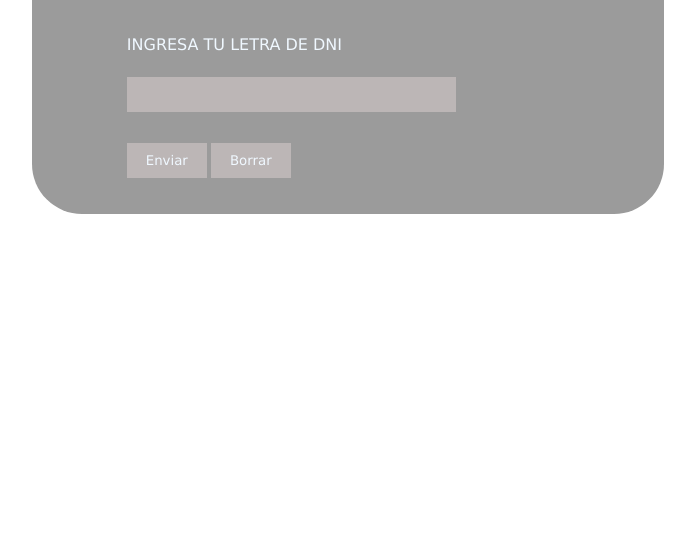
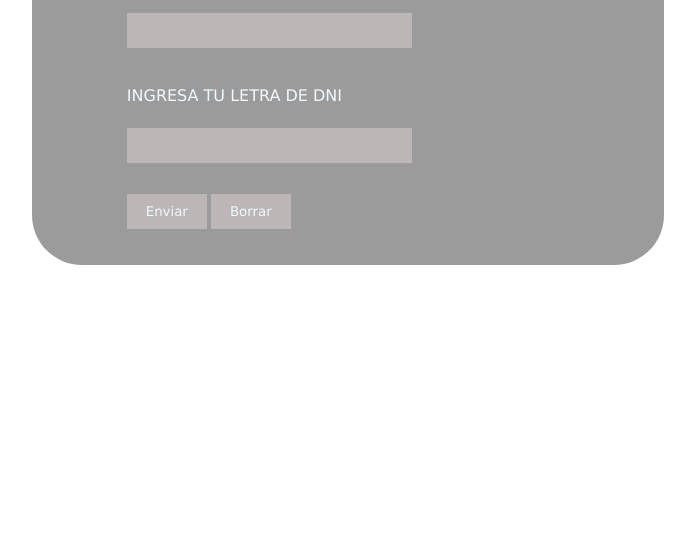
Before and after one commit to PedPesVel/PedPesVel.github.io, a plain HTML site: page Dni.html in a window 1280 px wide. Shown: the part 259-800 px from the top of the page, without its empty margins (292-987 px from the left). Drawn offline with Linux system fonts and the light colour scheme.

Commit message:
Add files via upload

```diff
--- a/estilodni.css
+++ b/estilodni.css
@@ -20,7 +20,7 @@ label{
     width: 50%;
     display: block;
     margin: auto;
-    margin-top: 75px;
+    margin-top: 10%;
     border-radius: 50px;
 }
 
@@ -30,7 +30,7 @@ form{
 }
 
 .entradas{
-    width: 70%;
+    width: 60%;
     height: 15px;
     background: #bcb6b6 ;
     padding: 8px;
```
